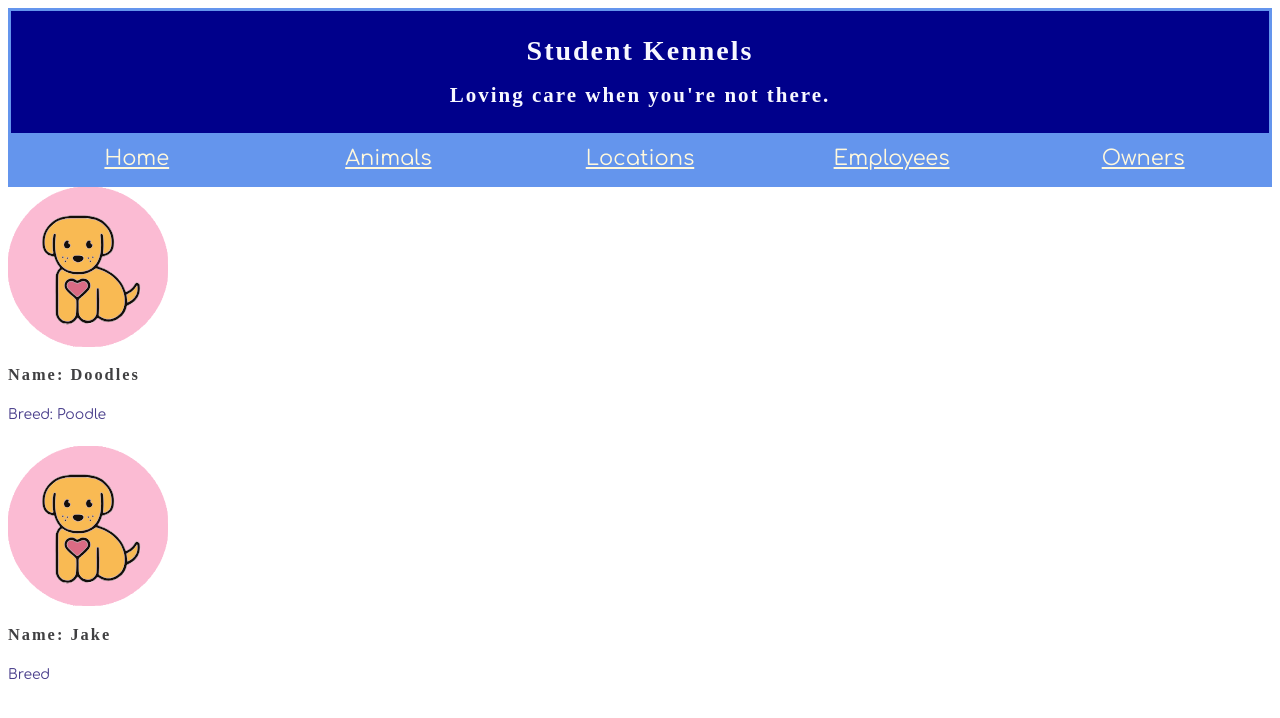
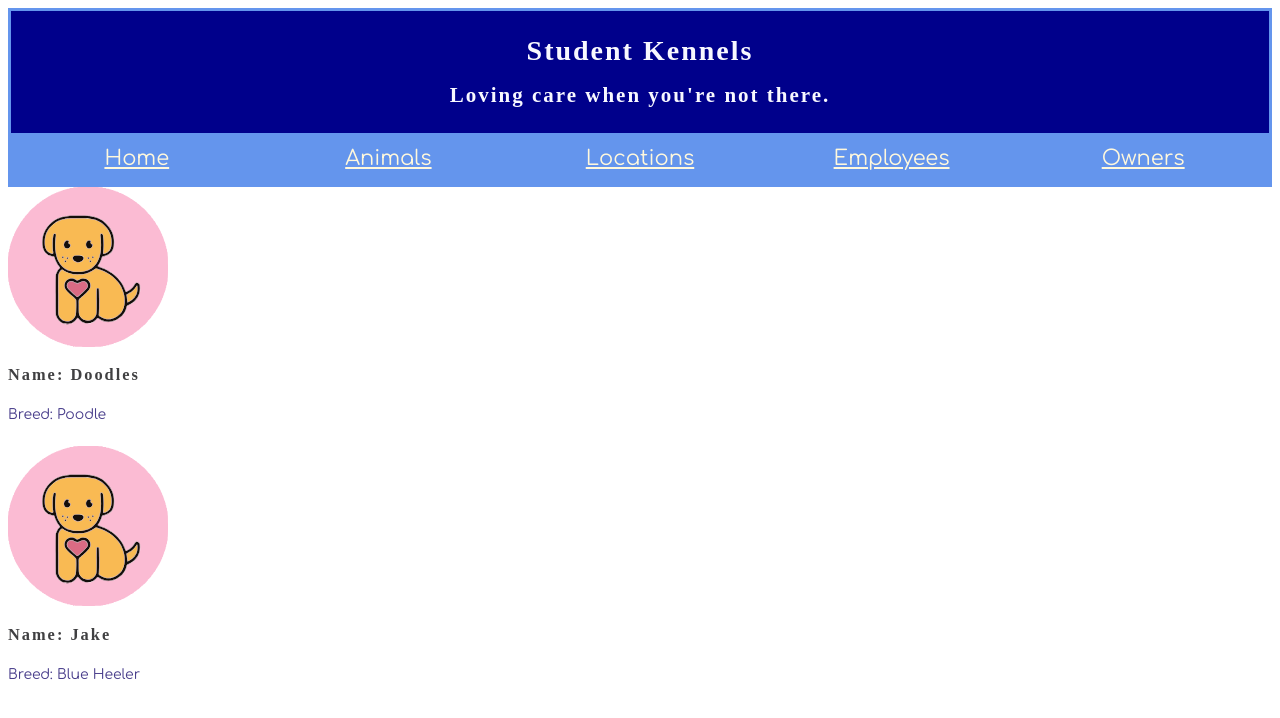
Before and after one commit to jimmymetts/kennel2, a React (Create React App) app: page /animals in a window 1280 px wide. Shown: the top 718 px of the page. Built offline with nearby package versions, Linux system fonts and the light colour scheme; a web font is replaced by a local one.

Commit message:
added blue heeler

```diff
--- a/src/components/animal/AnimalCard.js
+++ b/src/components/animal/AnimalCard.js
@@ -19,7 +19,7 @@ class AnimalCard extends Component {
             <img src={require('./dog.svg')} alt="My Dog" />
           </picture>
           <h3>Name: <span className="card-petname">Jake</span></h3>
-          <p>Breed</p>
+          <p>Breed: Blue Heeler</p>
         </div>
       </div>
 
```
